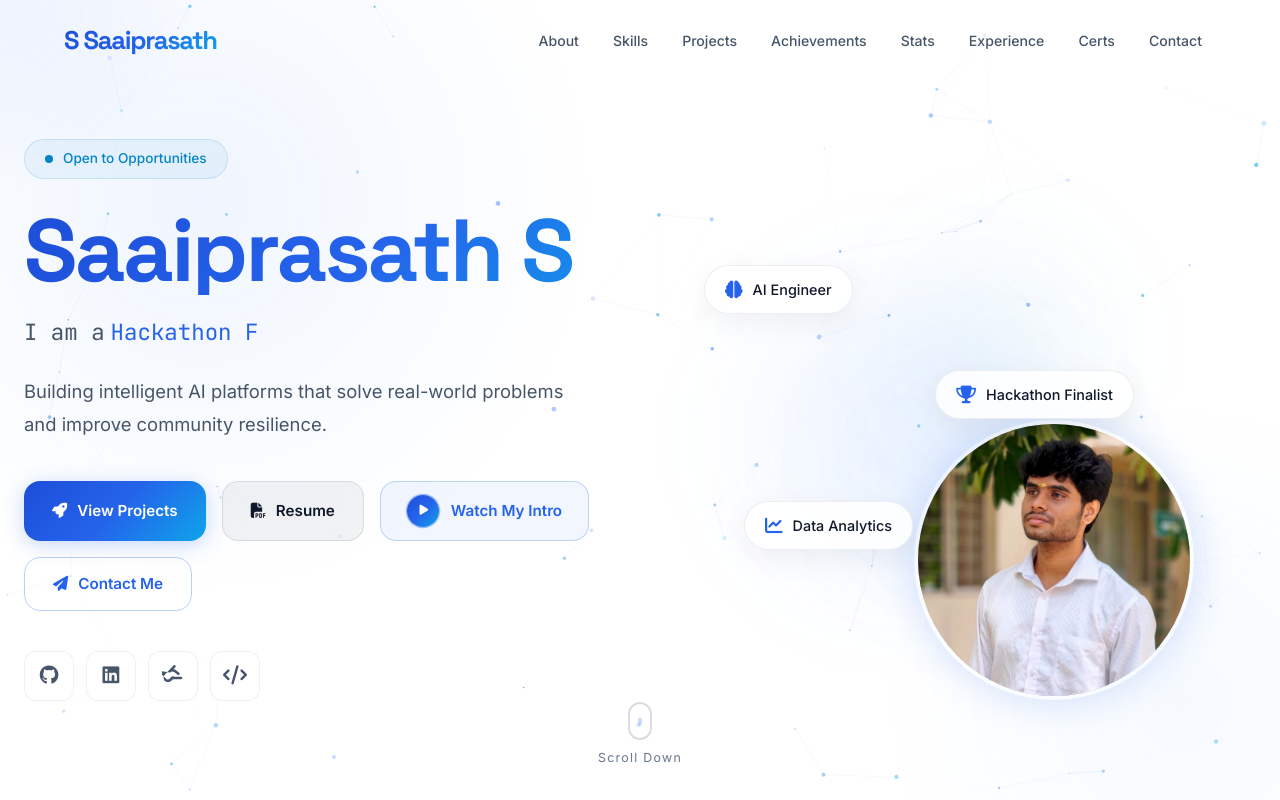
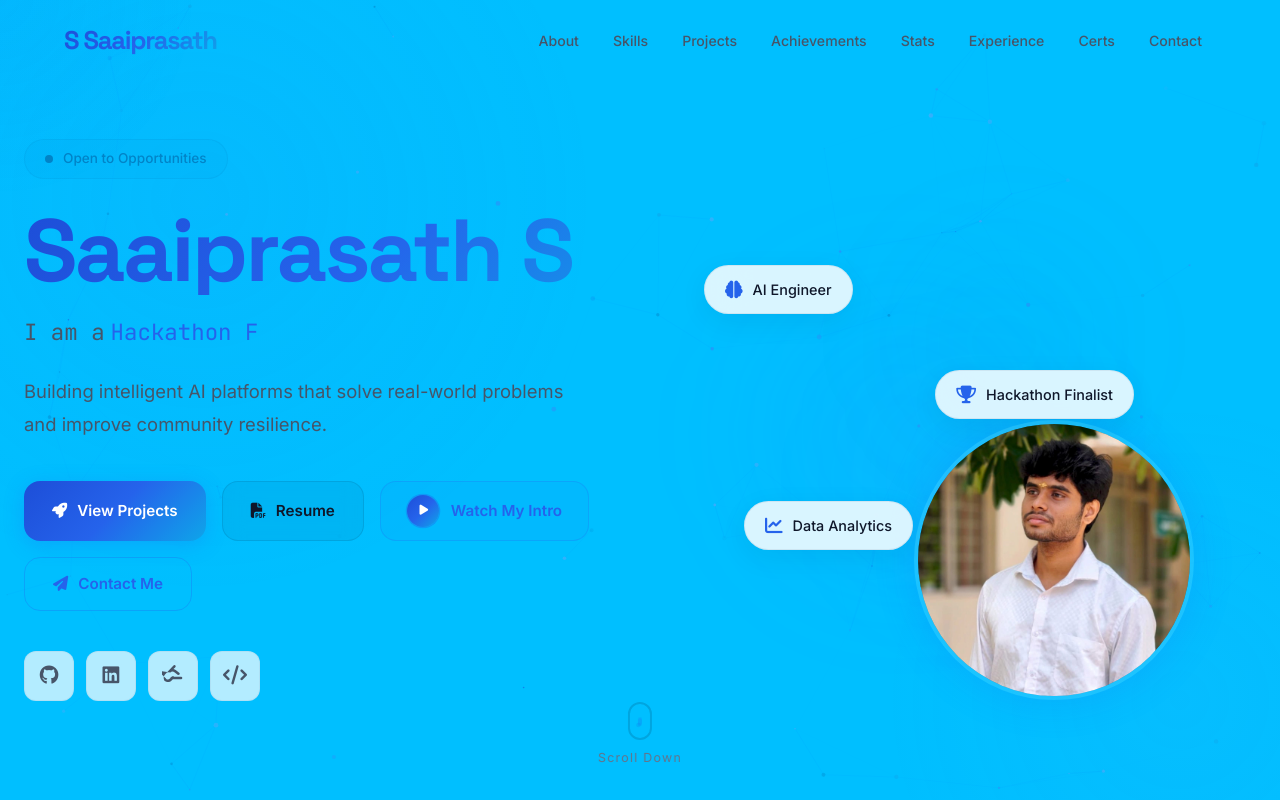
Before and after one commit to SAAIPRASATHS/Resume, a React (Vite) app in the folder frontend/: page / in a window 1280 px wide. Shown: the top 800 px of the page. Built offline with nearby package versions, Linux system fonts and the light colour scheme.

Commit message:
Update website background to bright blue

```diff
--- a/frontend/src/index.css
+++ b/frontend/src/index.css
@@ -1,9 +1,9 @@
 /* ===== DESIGN TOKENS ===== */
 :root {
-  --bg-900: #ffffff;
-  --bg-800: #f8fafc;
-  --bg-700: #f1f5f9;
-  --bg-600: #e2e8f0;
+  --bg-900: #00bfff;
+  --bg-800: #00bfff;
+  --bg-700: #00bfff;
+  --bg-600: #00bfff;
 
   --blue: #2563eb;
   --blue-light: #3b82f6;
```
Also changed, not shown: 1 other file (tests, documents, lock files or other folders).
